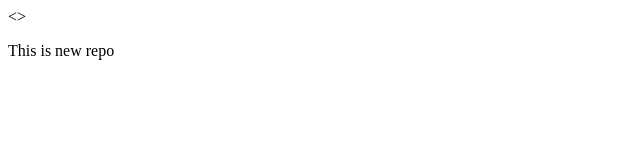
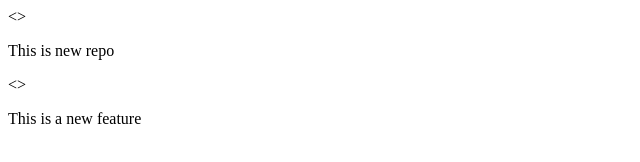
Before and after one commit to Shivkumarm07/localrepo, a plain HTML site: page index.html in a window 1280 px wide. Shown: the whole page, without its empty margins (0-640 px from the left). Drawn offline with Linux system fonts and the light colour scheme.

Commit message:
this is new branch

```diff
--- a/index.html
+++ b/index.html
@@ -1 +1,2 @@
 <><p> This is new repo</p>
+<><p> This is a new feature</p>
```
